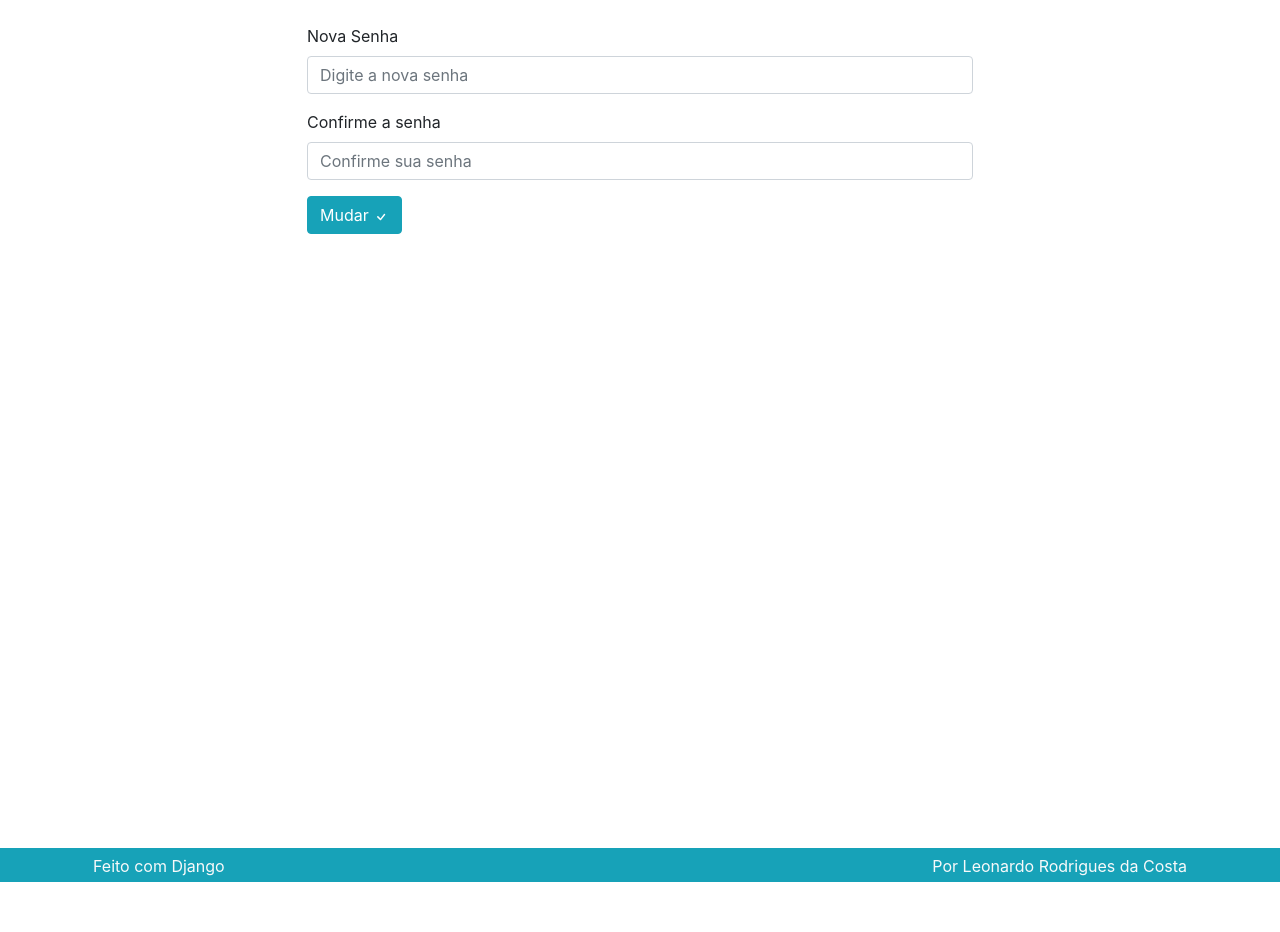
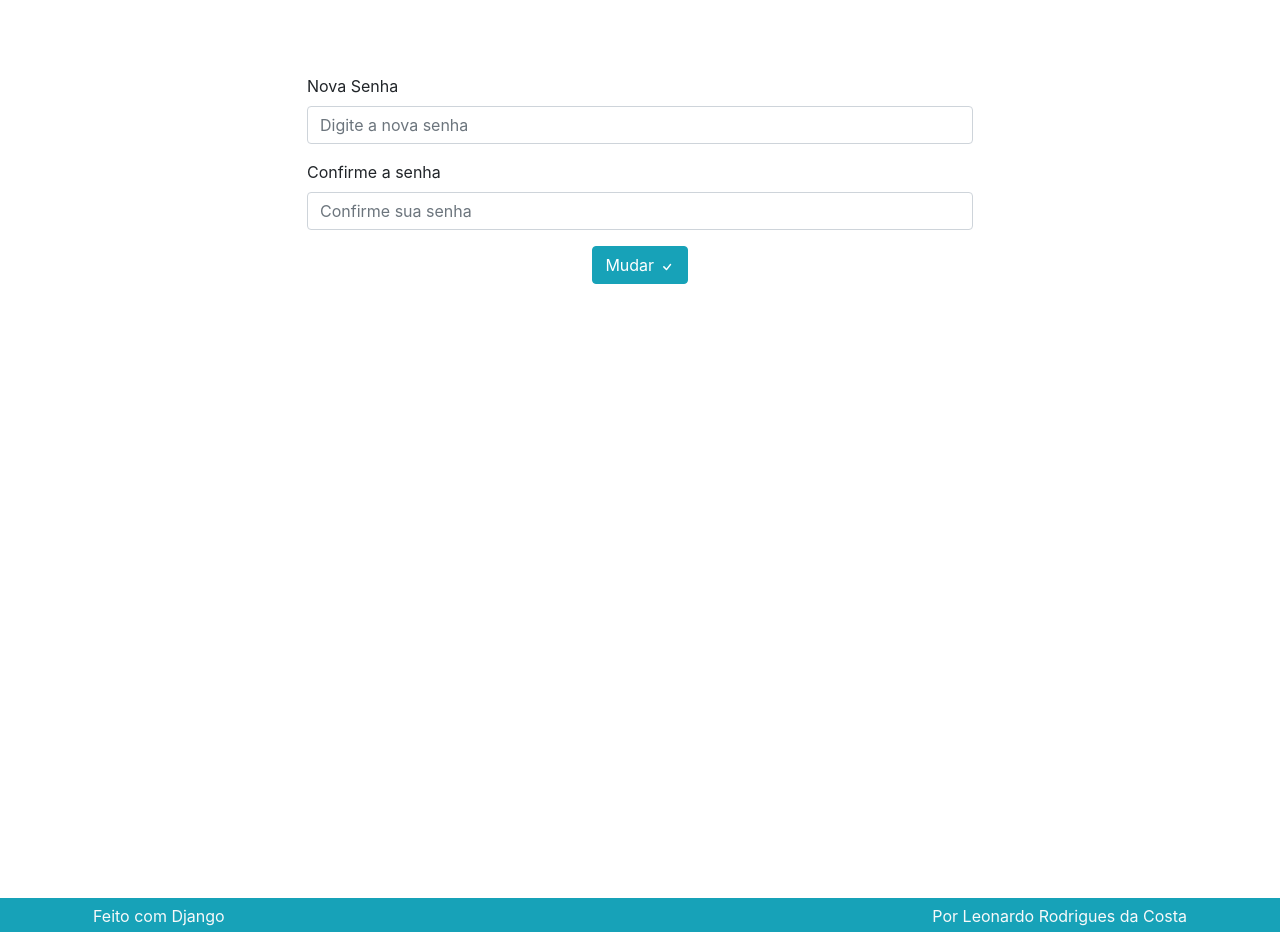
Before and after one commit to leonhardc/ecomerce-django, a Django app: page /perfil/atualizarsenha/ in a window 1280 px wide. Shown: the part 56-988 px from the top of the page. Before the commit the page ends 938 px from the top, so only its background shows below. Run offline with Django 4.2, Linux system fonts and the light colour scheme; some libraries are stand-ins or nearby versions.

Commit message:
Pequena mudança no Layout do formulario de atualização de senha

```diff
--- a/perfil/templates/perfil/atualizar_senha.html
+++ b/perfil/templates/perfil/atualizar_senha.html
@@ -3,9 +3,9 @@
 {% block content %}
 <!-- Formulário para mudança de senha -->
 
-<div class="content d-flex justify-content-center">
+<div class="content d-flex justify-content-center align-items-center">
 <form method="POST" action="{% url 'perfil:atualizarsenha' %}"
-    style="width: 60%; height: 100vh;">
+    style="width: 60%; height: 100vh; margin-top: 50px;">
     {% csrf_token %}
     <div class="form-group">
       <label for="password">Nova Senha</label>
@@ -23,12 +23,15 @@
              name="password-confirm"
              placeholder="Confirme sua senha">
     </div>
+    <div class="row d-flex justify-content-center">
+
     <button type="submit" class="btn btn-primary">
         Mudar
         <svg xmlns="http://www.w3.org/2000/svg" width="16" height="16" fill="currentColor" class="bi bi-check" viewBox="0 0 16 16">
             <path d="M10.97 4.97a.75.75 0 0 1 1.07 1.05l-3.99 4.99a.75.75 0 0 1-1.08.02L4.324 8.384a.75.75 0 1 1 1.06-1.06l2.094 2.093 3.473-4.425a.267.267 0 0 1 .02-.022z"/>
           </svg>
         </button>
+    </div>
   </form>
 </div>
 
```
